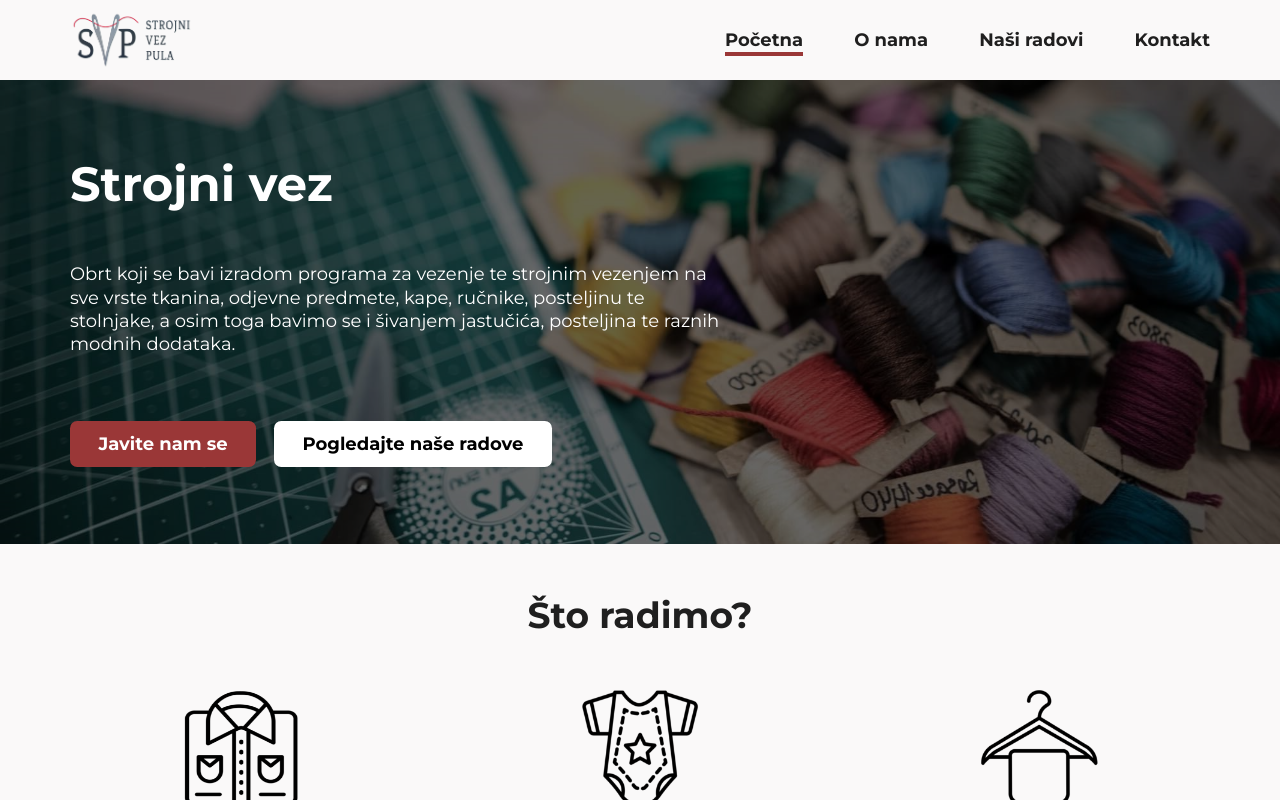
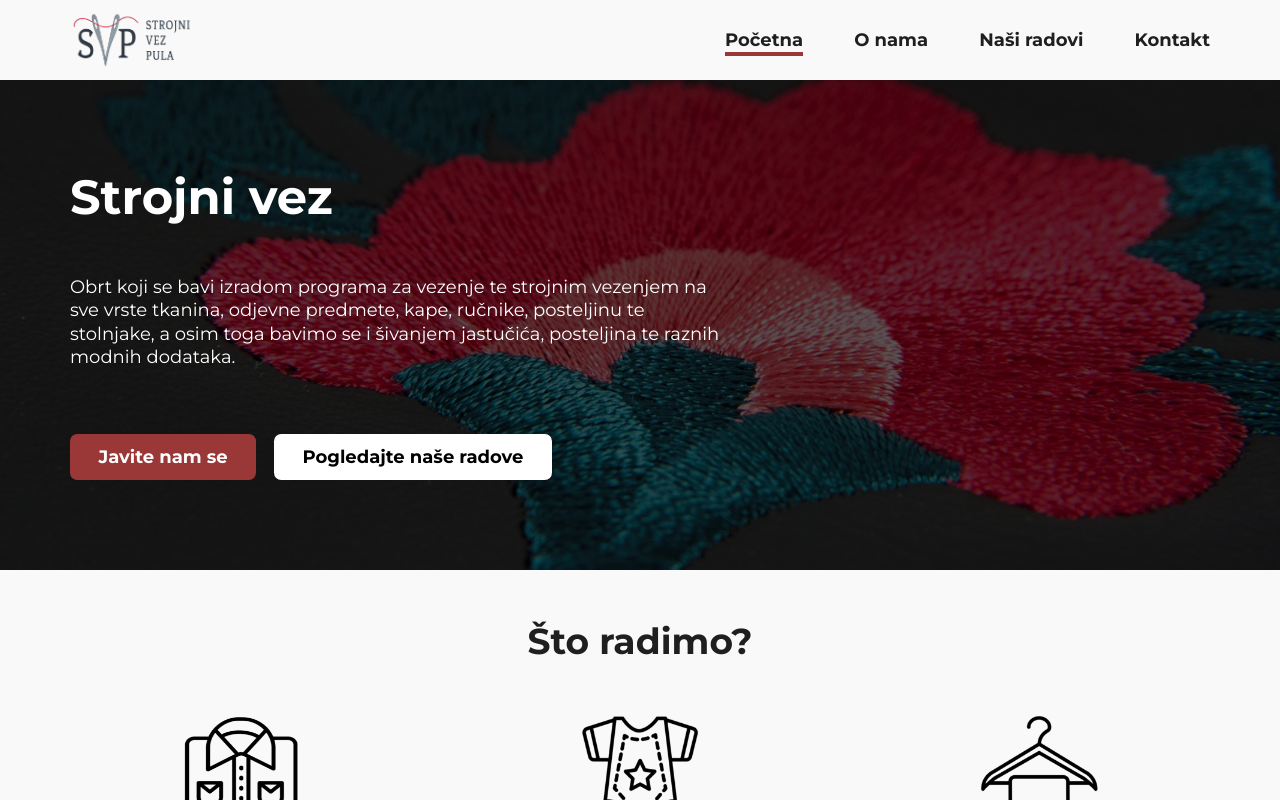
Before and after one commit to matteoTomicic/strojni-vez-pula, a Next.js app: page / in a window 1280 px wide. Shown: the top 800 px of the page. Built offline with nearby package versions, Linux system fonts and the light colour scheme.

Commit message:
banner image changed

```diff
--- a/src/components/HomepageBanner/HomepageBanner.style.js
+++ b/src/components/HomepageBanner/HomepageBanner.style.js
@@ -6,13 +6,13 @@ export const StyledHomepageBanner = styled.section`
 		position: relative;
 
 		&__image {
-			filter: brightness(40%);
+			filter: brightness(35%);
 		}
 
 		&__content {
 			position: relative;
 			z-index: 999;
-			padding: 6vw 0;
+			padding: 7vw 0;
 		}
 
 		&__contentHeading {
--- a/src/constants/image.constants.js
+++ b/src/constants/image.constants.js
@@ -9,12 +9,12 @@ const images = {
 	},
 	banners: {
 		homepageBanner: {
-			src: "/images/homepage/konci.jpg",
-			title: "Konci za vezenje banner",
-			alt: "Konci za vezenje banner",
+			src: "/images/homepage/Strojni-vez-Pula.jpg",
+			title: "Strojni vez Pula banner",
+			alt: "Strojni vez Pula banner",
 			layout: "fill",
 			objectFit: "cover",
-			objectPosition: "right bottom",
+			objectPosition: "top",
 			priority: true,
 			quality: 100,
 		},
```
Also changed, not shown: public/images/homepage/Strojni-vez-Pula.jpg (added), public/images/homepage/konci.jpg (deleted).
